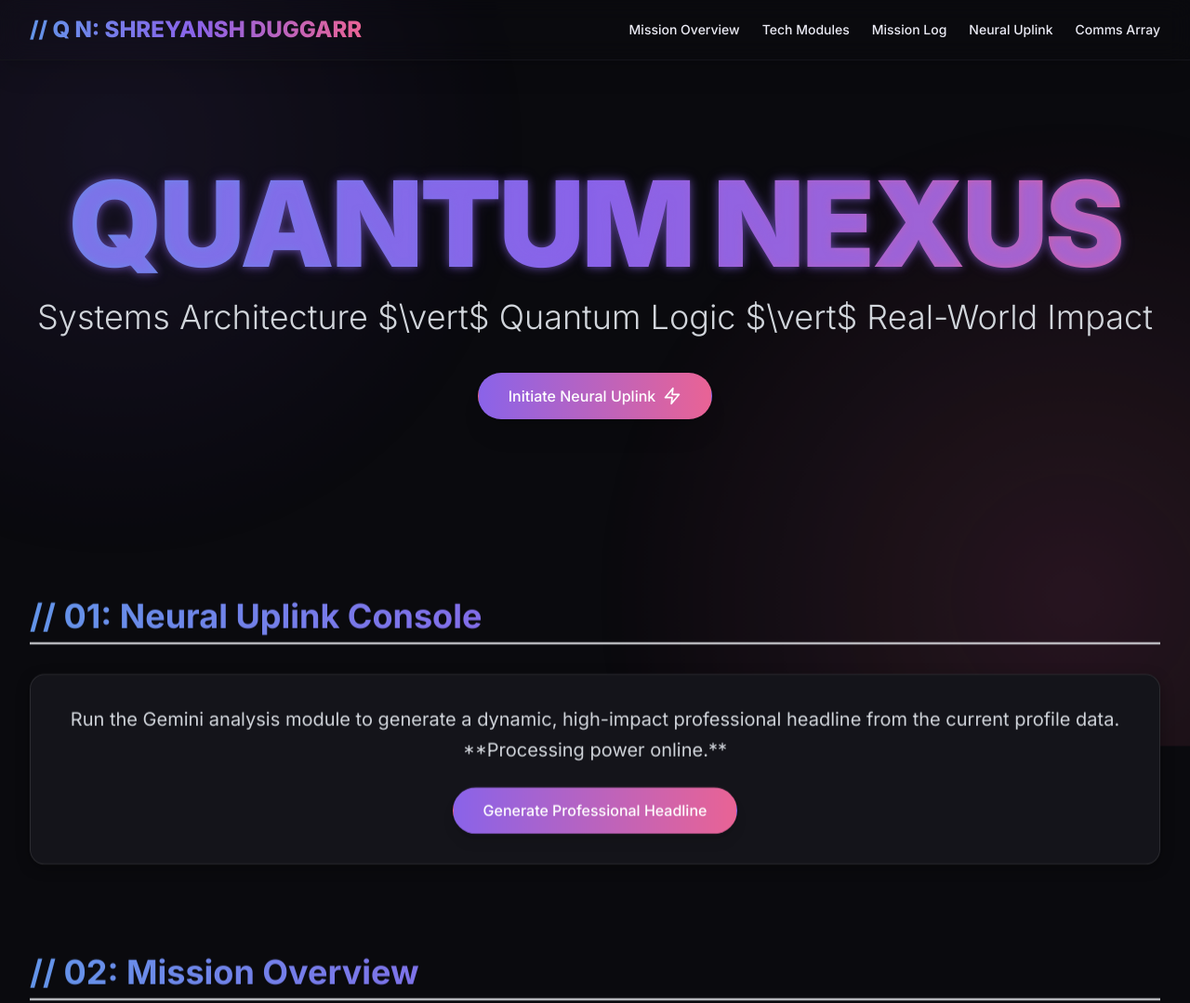
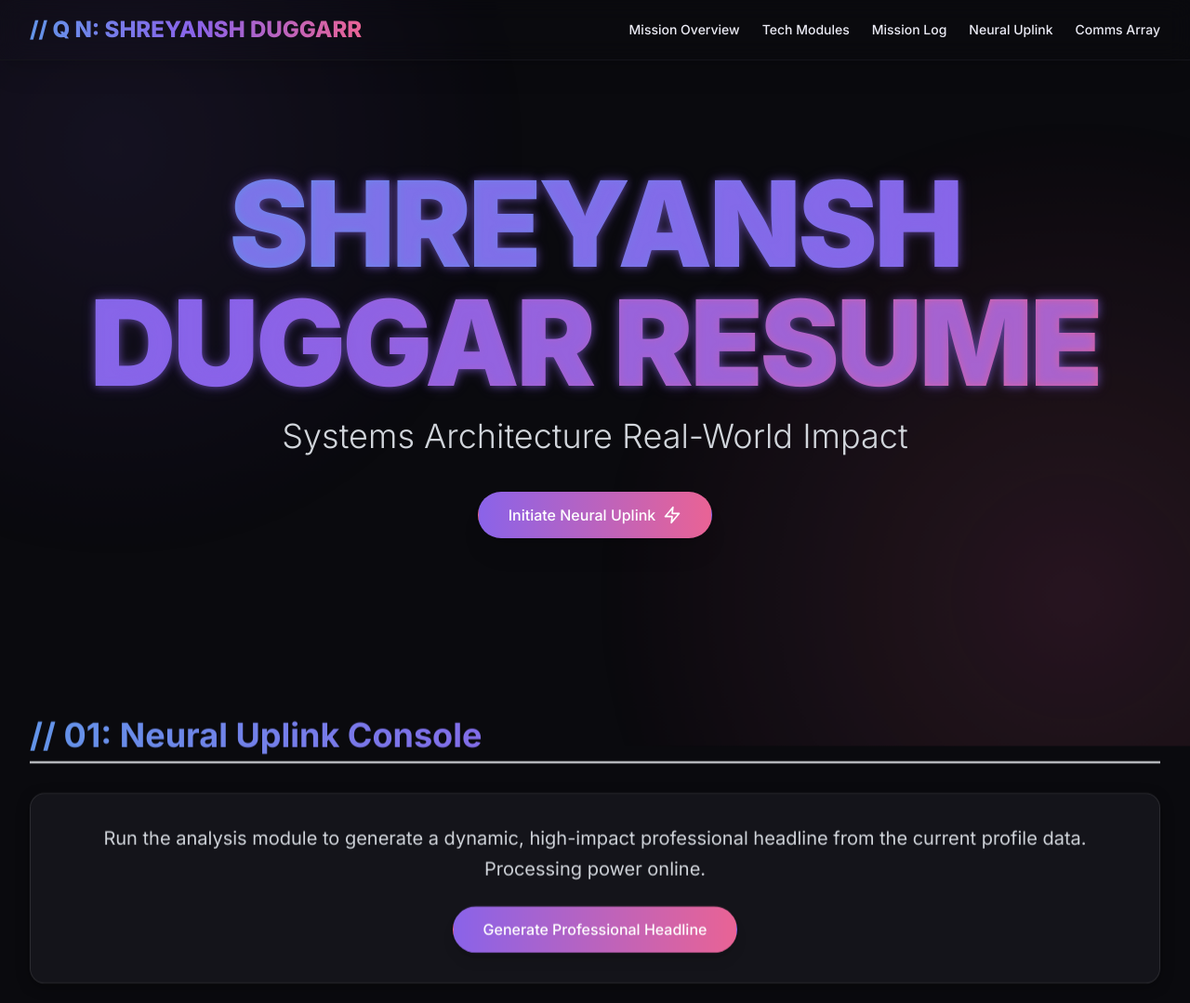
Before and after one commit to shr4421/shreyansh-quantum-portfolio, a plain HTML site: page index.html in a window 1280 px wide. Shown: the top 1079 px of the page at 93% size. Drawn offline with nearby package versions, Linux system fonts and the light colour scheme.

Commit message:
Update index.html

```diff
--- a/index.html
+++ b/index.html
@@ -163,11 +163,11 @@
             <div class="reveal-element">
                 <h2 class="text-7xl sm:text-8xl lg:text-9xl font-black mb-4 tracking-tight text-shadow-quantum">
                     <span class="text-transparent bg-clip-text text-gradient">
-                        QUANTUM NEXUS
+                        SHREYANSH DUGGAR RESUME
                     </span>
                 </h2>
                 <p class="text-3xl sm:text-4xl font-light text-gray-300 mt-4">
-                    Systems Architecture $\vert$ Quantum Logic $\vert$ Real-World Impact
+                    Systems Architecture Real-World Impact
                 </p>
                 <div class="mt-10">
                     <a href="#ai-insight" class="inline-flex items-center justify-center px-8 py-3 border border-transparent text-base font-medium rounded-full shadow-xl shadow-[var(--accent-2)]/50 transition duration-300 transform hover:scale-[1.03] gradient-button">
@@ -184,7 +184,7 @@
             <h3 class="text-4xl font-bold mb-8 text-transparent bg-clip-text text-gradient border-b-2 border-[var(--accent-2)]/30 pb-2">// 01: Neural Uplink Console</h3>
             <div class="module-card p-8 text-center">
                 <p class="text-xl leading-relaxed text-gray-300 mb-6">
-                    Run the Gemini analysis module to generate a dynamic, high-impact professional headline from the current profile data. **Processing power online.**
+                    Run the analysis module to generate a dynamic, high-impact professional headline from the current profile data. Processing power online.
                 </p>
 
                 <button
```
